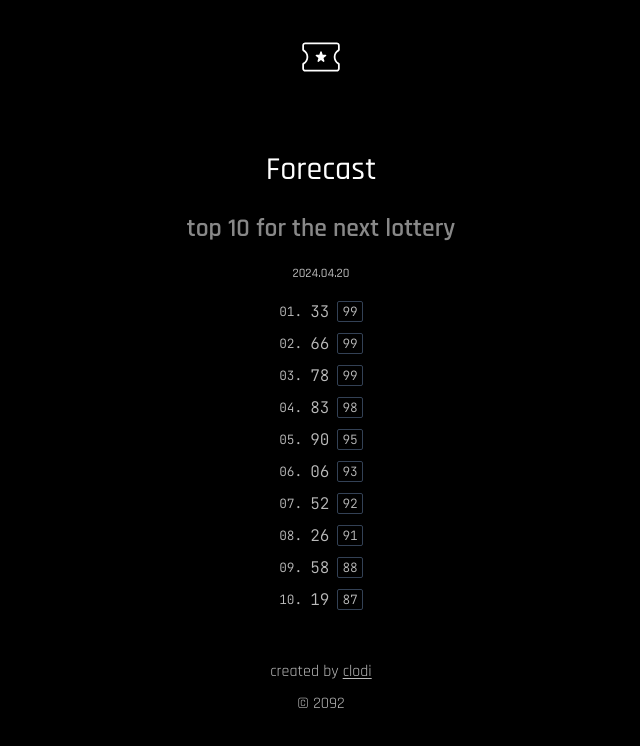
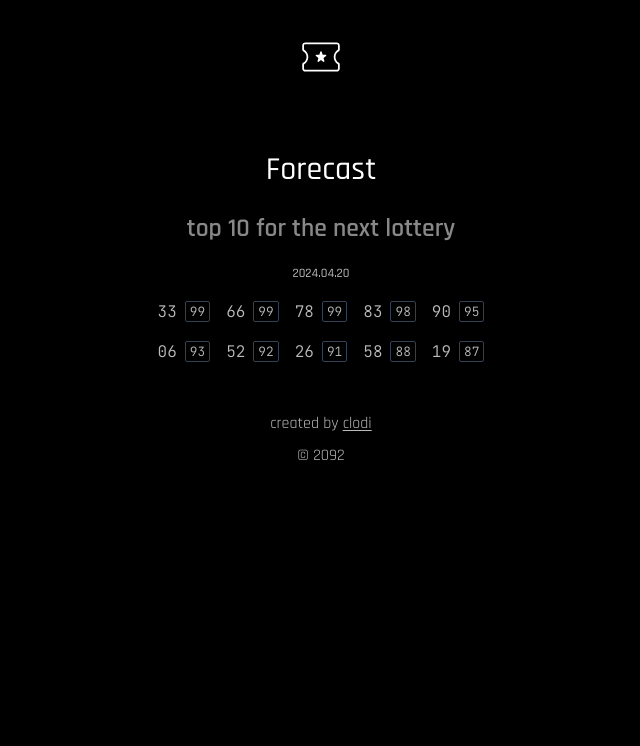
Before and after one commit to clodi-tech/enalotto, a Next.js app: page / in a window 1280 px wide. Shown: the top 746 px of the page, without its empty margins (319-959 px from the left). Built offline with nearby package versions, Linux system fonts and the light colour scheme.

Commit message:
re organise

```diff
--- a/app/page.tsx
+++ b/app/page.tsx
@@ -18,11 +18,10 @@ export default function Home() {
       <h1>Forecast</h1>
       <h2>top 10 for the next lottery</h2>
       <small>2024.04.20</small>
-      <div className="flex flex-col justify-center items-center gap-2">
+      <div className="flex justify-center items-center gap-4 max-w-sm flex-wrap">
         {topForecasts.map((forecast, index) => (
           <div className={mono.className}>
           <div key={index} className="flex gap-2 justify-center items-center">
-            <small>{(index+1).toString().padStart(2, '0')}.</small>
             <p>{forecast.number.toString().padStart(2, '0')}</p>
             <small className="px-1 border border-slate-700 rounded-sm">{forecast.score.toString().padStart(2, '0')}</small>
           </div>
```
